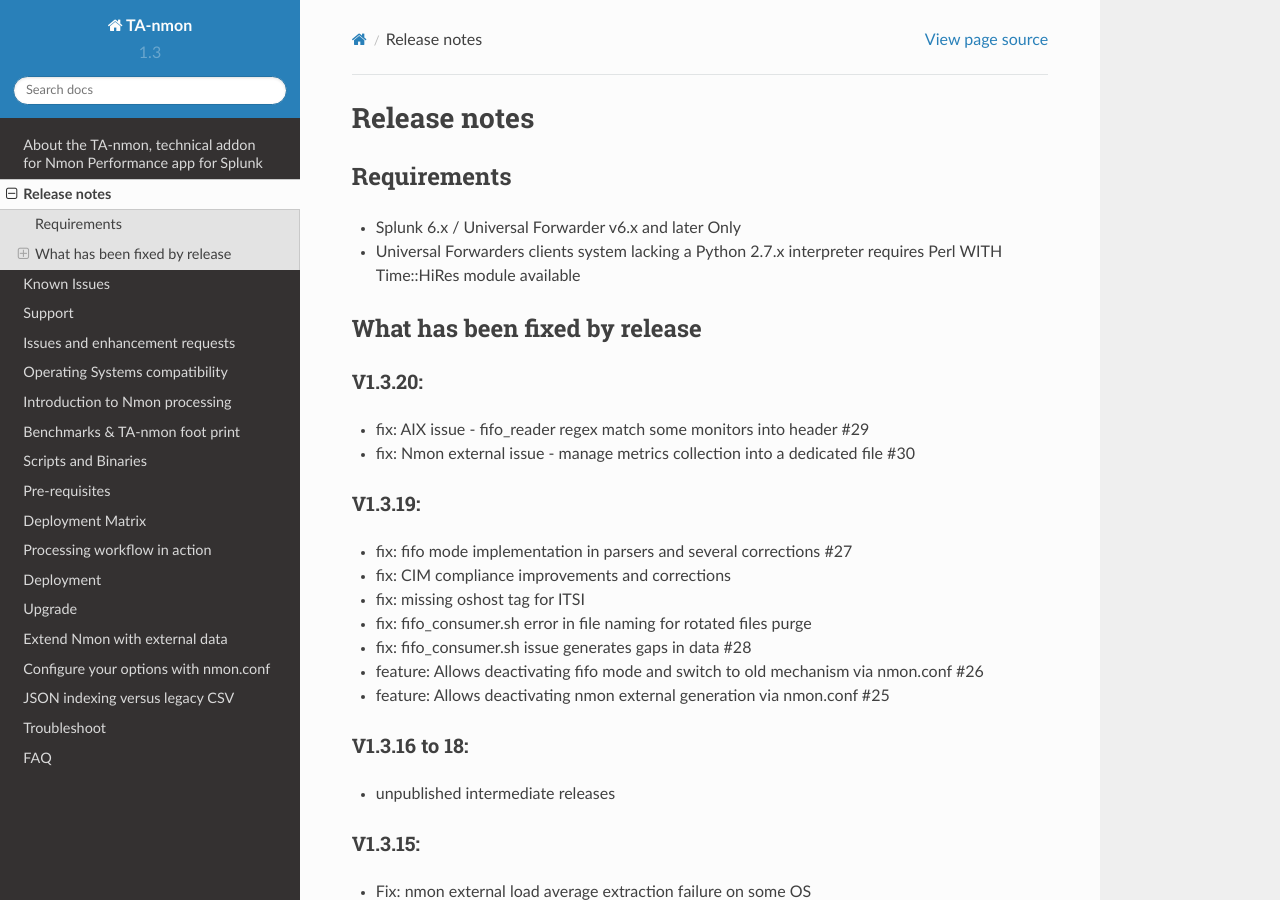
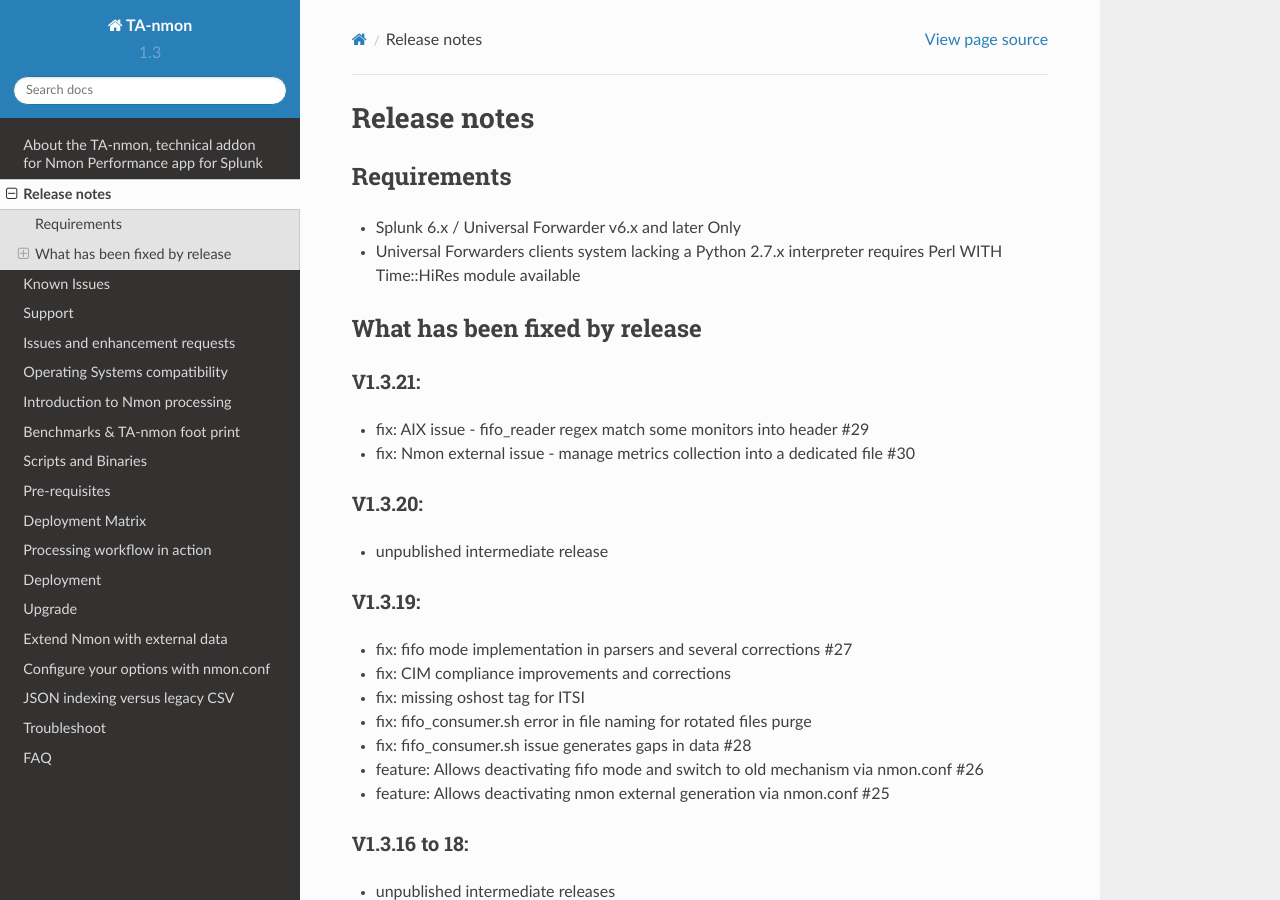
Before and after one commit to guilhemmarchand/TA-nmon, a Sphinx documentation site: the page built from docs/releasenotes.rst, in a window 1280 px wide and 900 px high. Built offline with Sphinx 7.4.7 and the Read the Docs theme 2.0.0, drawn with Linux system fonts in a browser that asks for light colours.

Commit message:
- release notes update

```diff
--- a/docs/releasenotes.rst
+++ b/docs/releasenotes.rst
@@ -15,11 +15,17 @@
 ^^^^^^^^^^^^^^^^^^^^^^^^^^^^^^
 
 ========
-V1.3.20:
+V1.3.21:
 ========
 
 - fix: AIX issue - fifo_reader regex match some monitors into header #29
 - fix: Nmon external issue - manage metrics collection into a dedicated file #30
+
+========
+V1.3.20:
+========
+
+- unpublished intermediate release
 
 ========
 V1.3.19:
```
